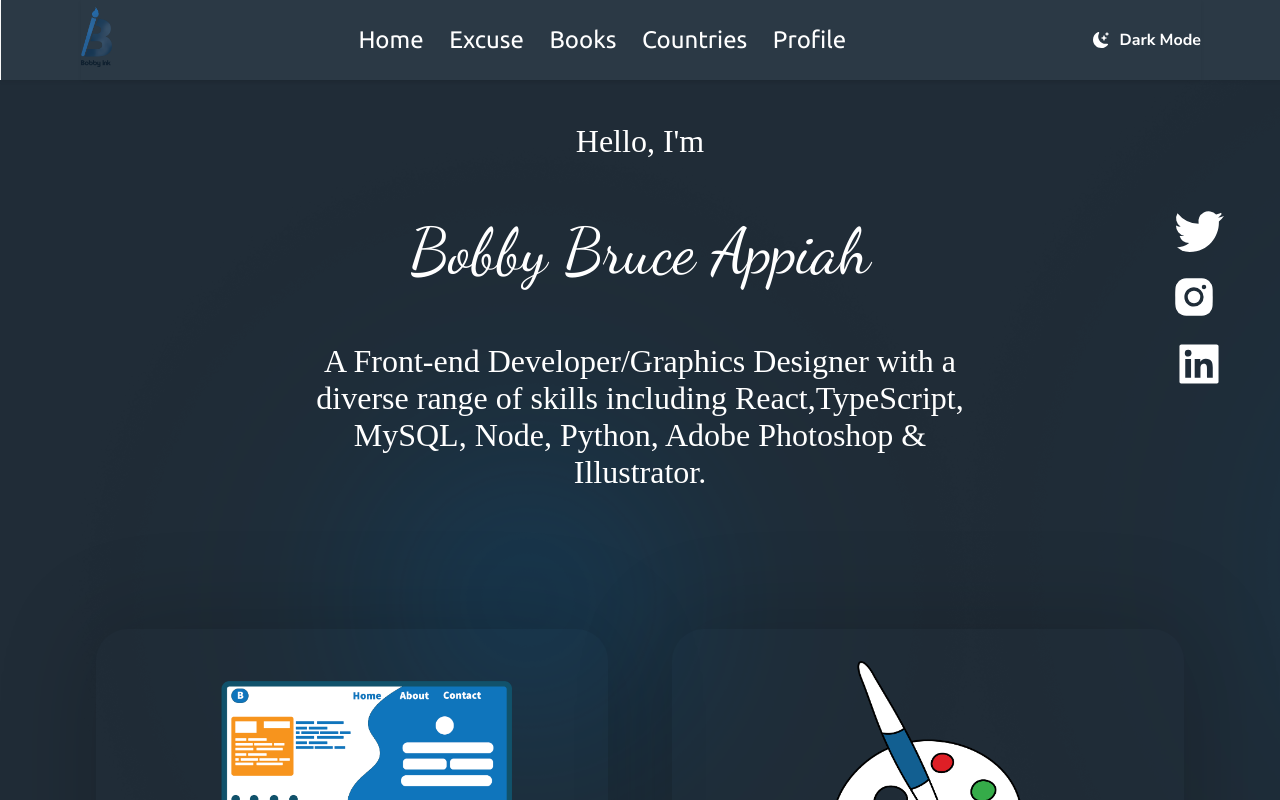
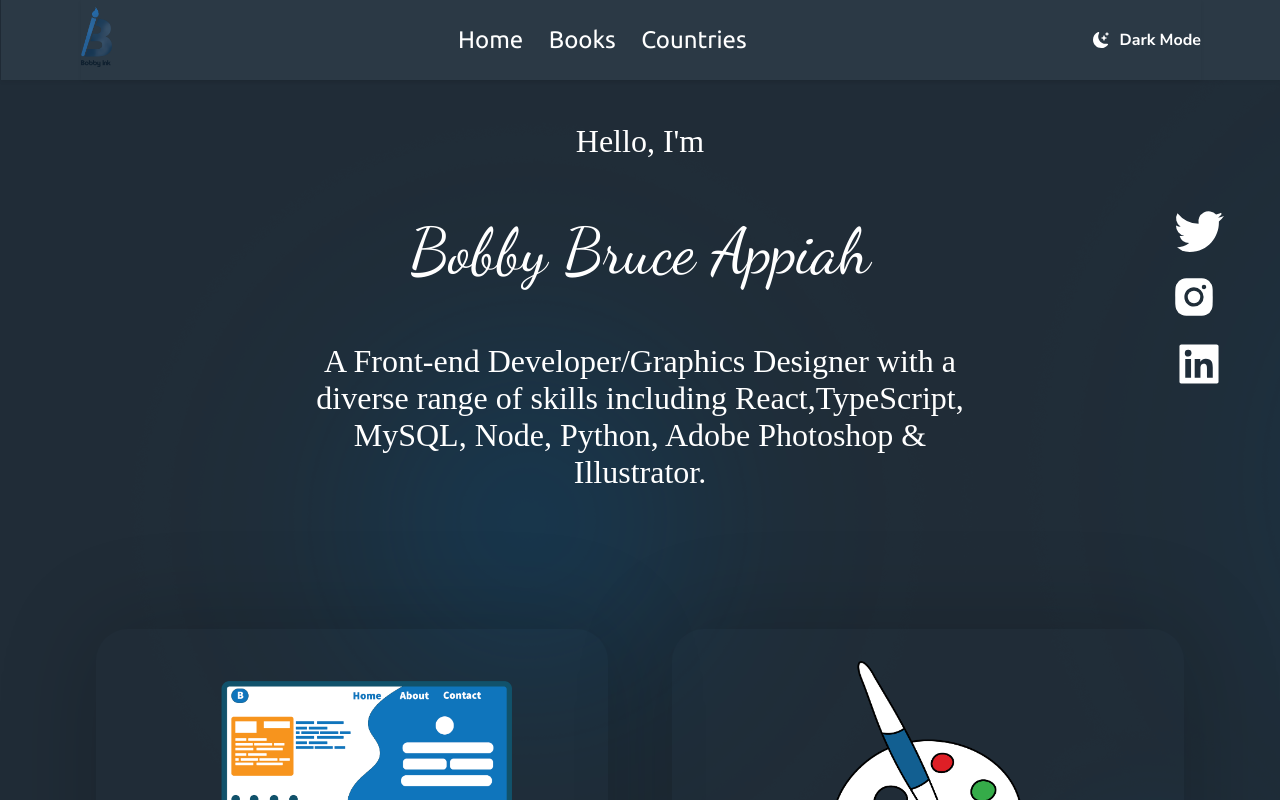
Before and after one commit to BobbyP95/bobby_test_apps, a React (Create React App) app: page /#/ in a window 1280 px wide. Shown: the top 800 px of the page. Built offline with nearby package versions, Linux system fonts and the light colour scheme.

Commit message:
Disabled Profile and Excuses Page

```diff
--- a/src/App.css
+++ b/src/App.css
@@ -11,7 +11,7 @@
   }
 body{
     width: 100%;
-    /* height: 100vh; */
+    height: 100%;
     margin: 0px;
     position:static;
     font-size: 16px;
--- a/src/App.jsx
+++ b/src/App.jsx
@@ -91,8 +91,8 @@ function App() {
             <Routes>
               <Route path="/" element={<Home/>} />
               <Route path="/books" element={<Books />} />
-              <Route path="/profile" element={<Profile />} />
-              <Route path="/excuse" element={<Excuse />} />
+              {/* <Route path="/profile" element={<Profile />} /> */}
+              {/* <Route path="/excuse" element={<Excuse />} /> */}
               <Route path="/countries" element={<Countries />} />
               <Route path="/count" element={<CountryDetail />} />
             </Routes>
--- a/src/Countries/CountryDetail/countryDetail.css
+++ b/src/Countries/CountryDetail/countryDetail.css
@@ -2,12 +2,15 @@
 .detail-div{
     margin: 0px 5.55vw;
     cursor: pointer;
+    padding-bottom: 8vh;
+    height: 100vh;
 
 }
 
 .detail-div div{
     display: flex;
     /* flex-wrap: wrap; */
+
 }
 
 
@@ -31,6 +34,7 @@
     /* height: 483.169px; */
     overflow:hidden;
     border-radius: 10px;
+
 }
 
 .main-detail-div{
@@ -114,6 +118,10 @@
 
 /* -----------------------------------Phone mode */
 @media screen and (max-width: 580px) {
+
+    .detail-div {
+        height: 100%;
+    }
     .upper-detail-div{
         flex-direction: column;
     }
--- a/src/Header/Navbar.js
+++ b/src/Header/Navbar.js
@@ -27,11 +27,11 @@ export const Navbar = (props) => {
     <div className={'nav-bar'}>
         <div className='wide-menu'>
           <Link to='/'> Home</Link>
-          <Link to='/excuse'> Excuse</Link>
+          {/* <Link to='/excuse'> Excuse</Link> */}
           <Link to='/books'> Books</Link>
           {/* <Link to='/country'> Country</Link> */}
           <Link to='/countries'> Countries</Link>
-          <Link to='/profile'> Profile</Link>
+          {/* <Link to='/profile'> Profile</Link> */}
         </div>
        {mobileMenu === 'off'?<></>: <div className={theme}>
           <div className='narrow-menu'>
--- a/src/Header/header.css
+++ b/src/Header/header.css
@@ -4,7 +4,7 @@
     cursor: pointer;
     top: 0px;
     left: 1px;
-
+    z-index: 39;
 }
 .logo img{
     height: 60px;
--- a/src/Home/Home.css
+++ b/src/Home/Home.css
@@ -9,12 +9,13 @@
     margin: auto;
     /* margin-left: 5vw; */
     background-image: url("/src/Home/background.png");
-    height: 100vh;
+    padding-bottom: 2vh;
+
 }
 
 
 #top{
-    margin-top: 80px;
+    padding-top: 80px;
     display: flex;
     justify-content: center;
     align-items: center;
@@ -131,6 +132,7 @@
 
 .bottom-div{
     width: 100vw;
+    padding-bottom: 2vh;
 }
 
 .bottom-bio{
@@ -163,6 +165,7 @@
     justify-content: flex-start;
     font-weight: bolder;
     font-size: large;
+
 }
 
 .bottom-sm-icon-div h3{
```
